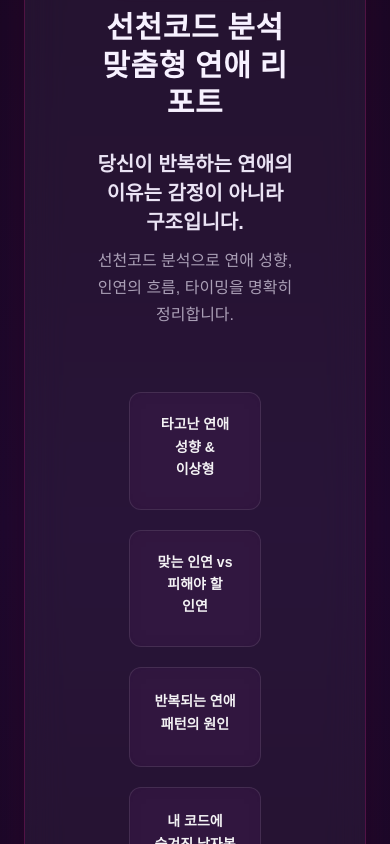
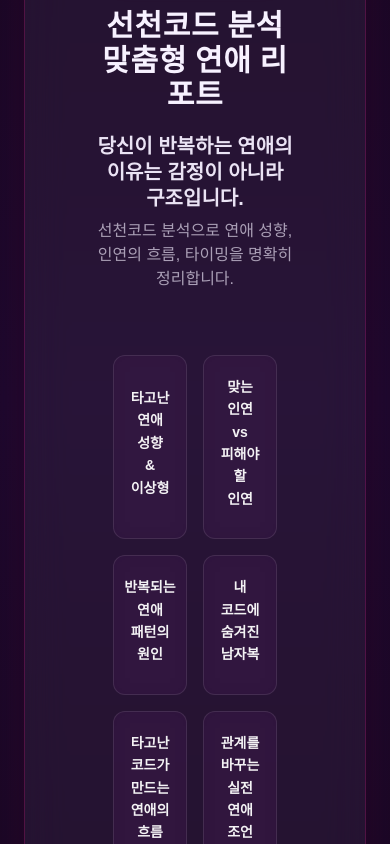
Before and after one commit to woolbo100/buzasun, a Next.js app: page / in a window 390 px wide. Shown: the part 980-1824 px from the top of the page. Built offline with nearby package versions, Linux system fonts and the light colour scheme.

Commit message:
update design

```diff
--- a/components/ProductCards.tsx
+++ b/components/ProductCards.tsx
@@ -81,22 +81,22 @@ export default function ProductCards() {
                     style={{
                       color: '#f7f1ff',
                       letterSpacing: '0.02em',
-                      lineHeight: 1.25,
-                      marginBottom: '28px',
+                      lineHeight: window.innerWidth < 640 ? 1.15 : 1.25,
+                      marginBottom: window.innerWidth < 640 ? '20px' : '28px',
                     }}
                   >
                     선천코드 분석 맞춤형 연애 리포트
                   </h2>
 
                   {/* 서브 타이틀 - 중앙 정렬 */}
-                  <div className="max-w-3xl mx-auto mb-16">
+                  <div className="max-w-3xl mx-auto mb-8 md:mb-16">
                     <p
                       className="text-xl md:text-2xl font-semibold leading-relaxed"
                       style={{
                         color: 'rgba(245, 239, 255, 0.95)',
-                        lineHeight: 1.45,
+                        lineHeight: window.innerWidth < 640 ? 1.3 : 1.45,
                         wordBreak: 'keep-all',
-                        marginBottom: '10px',
+                        marginBottom: window.innerWidth < 640 ? '8px' : '10px',
                       }}
                     >
                       당신이 반복하는 연애의 이유는 감정이 아니라 구조입니다.
@@ -105,7 +105,7 @@ export default function ProductCards() {
                       className="text-base md:text-lg leading-relaxed"
                       style={{
                         color: 'rgba(245, 239, 255, 0.8)',
-                        lineHeight: 1.7,
+                        lineHeight: window.innerWidth < 640 ? 1.5 : 1.7,
                         wordBreak: 'keep-all',
                         opacity: 0.8,
                       }}
@@ -115,21 +115,18 @@ export default function ProductCards() {
                   </div>
                 </div>
 
-                {/* 핵심 카드 그리드 - 3열 × 2행 (6개) */}
+                {/* 핵심 카드 그리드 - 모바일 2열, 데스크톱 3열 */}
                 <div
                   className="mx-auto mb-16"
                   style={{
                     maxWidth: '950px',
                     marginTop: '48px',
-                    paddingLeft: '32px',
-                    paddingRight: '32px',
+                    paddingLeft: window.innerWidth < 640 ? '16px' : '32px',
+                    paddingRight: window.innerWidth < 640 ? '16px' : '32px',
                   }}
                 >
                   <div
-                    className="grid grid-cols-1 md:grid-cols-3"
-                    style={{
-                      gap: '20px 24px',
-                    }}
+                    className="grid grid-cols-2 sm:grid-cols-2 md:grid-cols-3 gap-4 md:gap-6"
                   >
                     {([
                       {
@@ -239,7 +236,7 @@ export default function ProductCards() {
 
                   {/* 신뢰 문구 */}
                   <p
-                    className="text-xs md:text-sm"
+                    className="text-sm md:text-base"
                     style={{
                       color: 'rgba(245, 239, 255, 0.5)',
                       letterSpacing: '0.02em',
```
